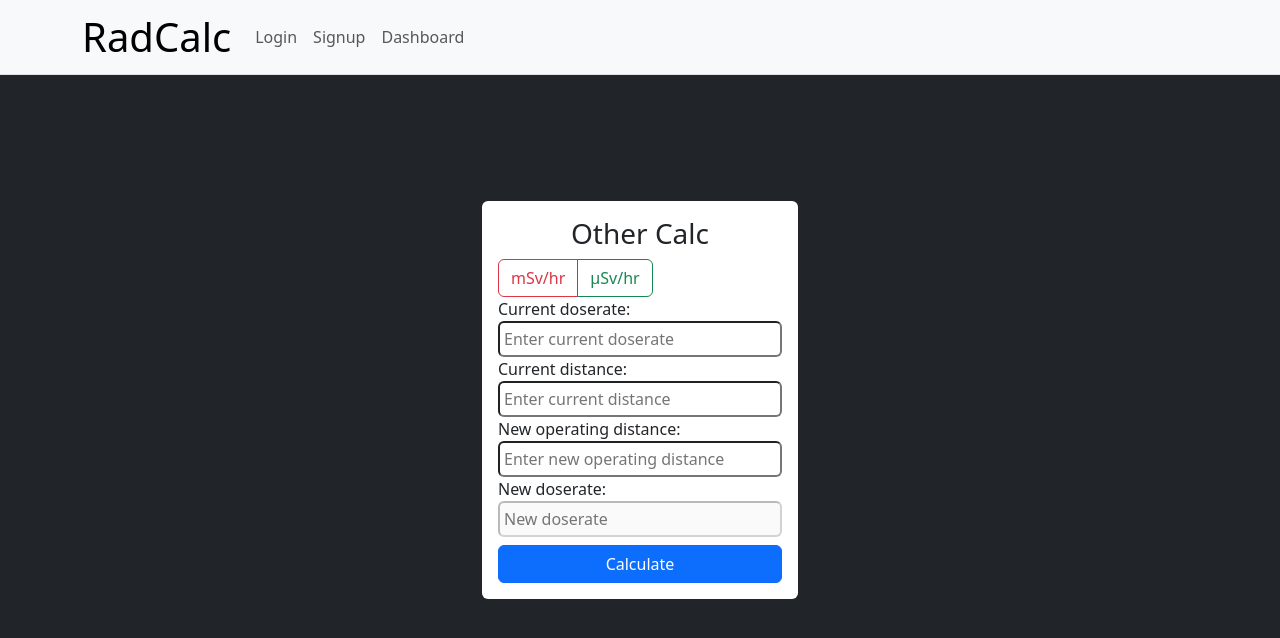
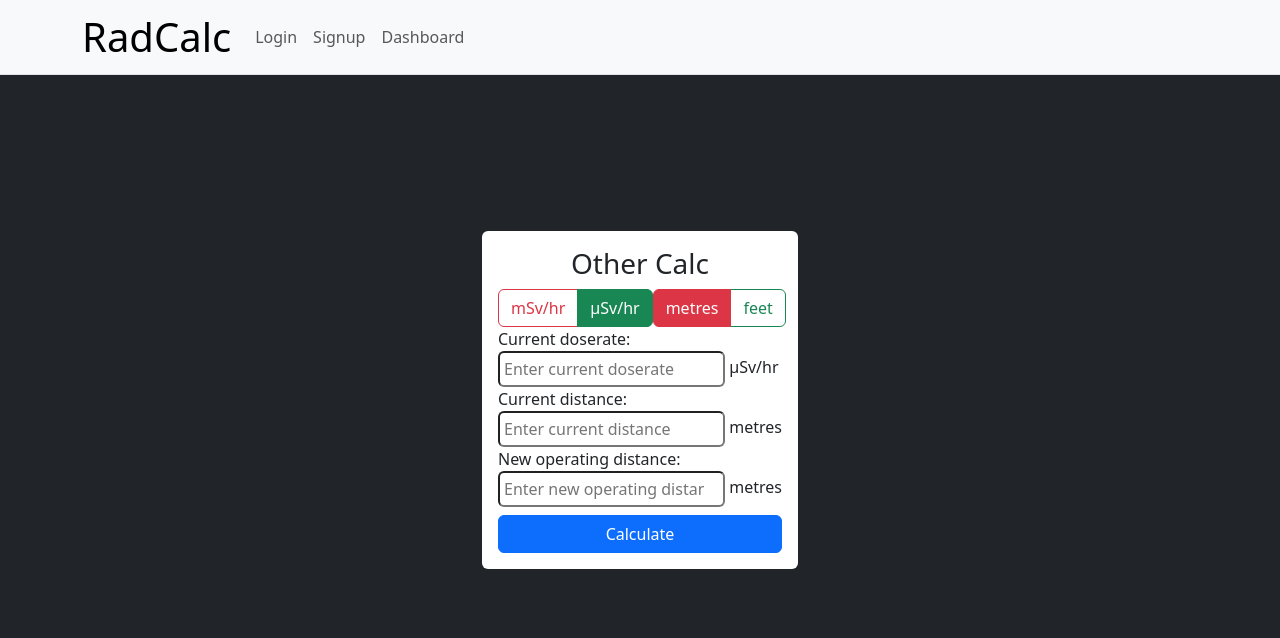
Before and after one commit to mikef80/radiation-calc-ts, a React (Vite) app in the folder client/: page /calculations/new in a window 1280 px wide. Shown: the top 638 px of the page. Built offline with nearby package versions, Linux system fonts and the light colour scheme.

Commit message:
rebuilding calculation details

```diff
--- a/client/src/App.tsx
+++ b/client/src/App.tsx
@@ -13,7 +13,7 @@ import Signup from "./components/Signup/Signup.tsx";
 import Root from "./components/Root/Root.tsx";
 import Home from "./components/Home/Home.tsx";
 import Dashboard from "./components/Dashboard/Dashboard.tsx";
-import CalculationDetails, {
+import CalculationDetails , {
   action as calculationAction,
 } from "./components/CalculationDetails/CalculationDetails.tsx";
 
@@ -23,12 +23,7 @@ const router = createBrowserRouter(
       <Route index element={<Home />} />
       <Route path='/signup' element={<Signup />} />
       <Route path='/login' element={<Login />} loader={loginLoader} action={loginAction} />
-      <Route path='/dashboard' element={<Dashboard />} loader={dashboardLoader}>
-        {/* <Route
-          path='calculations/:calculation_id'
-          element={<CalculationDetails />}
-        /> */}
-      </Route>
+      <Route path='/dashboard' element={<Dashboard />} loader={dashboardLoader} />
       <Route path='/calculations/:calculation_id' element={<CalculationDetails />} />
       <Route
         path='/calculations/new'
--- a/client/src/api/data.tsx
+++ b/client/src/api/data.tsx
@@ -4,3 +4,7 @@ axios.defaults.withCredentials = true;
 export async function getCalculations() {
   return await axios.get("http://localhost:8000/data/calcs");
 }
+
+export async function postCalculation(calcData: any) {
+  return await axios.post("http://localhost:8000/data/calcs", calcData);
+}
--- a/client/src/components/CalculationDetails/CalculationDetails.tsx
+++ b/client/src/components/CalculationDetails/CalculationDetails.tsx
@@ -1,6 +1,14 @@
 import { useState } from "react";
 import { Button, ButtonGroup, ToggleButton } from "react-bootstrap";
-import { Form, useLocation, useNavigation, useSearchParams } from "react-router-dom";
+import {
+  Form,
+  Navigate,
+  redirect,
+  useLocation,
+  useNavigation,
+  useSearchParams,
+} from "react-router-dom";
+import { postCalculation } from "../../api/data";
 
 export const loader = ({ request }: { request: Request }) => {
   return new URL(request.url).searchParams.get("message");
@@ -11,14 +19,36 @@ export const action = async ({ request }: { request: Request }) => {
   const current_doserate = formData.get("current_doserate") || null;
   const current_distance = formData.get("current_distance") || null;
   const new_operating_distance = formData.get("new_operating_distance") || null;
-  const radio = formData.get("radio");
-  console.log(radio, "<--radio");
+  const doserateRadio = formData.get("doserateRadio");
+  const distanceRadio = formData.get("distanceRadio");
 
   if (current_doserate && current_distance && new_operating_distance) {
     const new_doserate =
       +current_doserate * Math.pow(+current_distance / +new_operating_distance, 2);
-    (document.getElementById("new_doserate") as HTMLInputElement).value =
-      new_doserate.toString();
+    // (document.getElementById("new_doserate") as HTMLInputElement).value =
+    //  new_doserate.toString();
+
+    try {
+      const newCalc = {
+        calculation_date_time: new Date(),
+        calculation_type: "RDC",
+        current_doserate,
+        current_distance,
+        new_operating_distance,
+        new_doserate,
+        calculation_unit: doserateRadio,
+        distance_unit: distanceRadio,
+      };
+
+      const {data:{
+        calculation: { calculation_id },
+      }} = await postCalculation(newCalc);
+      console.log(calculation_id);
+
+      return redirect(`/dashboard`);
+    } catch (error: any) {
+      return "Couldn't submit reading";
+    }
   }
 
   return null;
@@ -26,91 +56,136 @@ export const action = async ({ request }: { request: Request }) => {
 
 const CalculationDetails = () => {
   const { state } = useLocation();
+  console.log(state);
+
+
   const navigation = useNavigation();
   const [searchParams] = useSearchParams();
   const calcType = searchParams.get("type");
-  const [radioValue, setRadioValue] = useState("1");
+  const [doserateRadioValue, setDoserateRadioValue] = useState("µSv/hr");
+  const [distanceRadioValue, setDistanceRadioValue] = useState("metres");
 
   const doserateUnits = [
     { name: "mSv/hr", value: "mSv/hr" },
     { name: "µSv/hr", value: "µSv/hr" },
   ];
   const distanceUnits = [
-    { name: "Metres", value: "Metres" },
-    { name: "Feet", value: "Feet" },
+    { name: "metres", value: "metres" },
+    { name: "feet", value: "feet" },
   ];
 
   return (
     <div className='d-flex justify-content-center align-items-center w-100 h-100 bg-dark'>
       <div className='col-11 col-sm-8 col-md-6 col-lg-4 col-xl-3 p-3 rounded bg-white'>
-        <Form method='post'>
+        <Form method='post' action="/calculations/new">
           <fieldset
             disabled={state ? state.readOnly : false || navigation.state === "submitting"}>
             <h3 className='text-center'>
               {calcType === "rdc" ? "Radiation Dose Calculator" : "Other Calc"}
             </h3>
 
+            <div className='d-flex justify-content-between '>
               <ButtonGroup>
                 {doserateUnits.map((radio, idx) => (
                   <ToggleButton
-                  key={idx}
-                  id={`radio-${idx}`}
+                    key={`doserate-${idx}`}
+                    id={`doserate-${idx}`}
                     type='radio'
                     variant={idx % 2 ? "outline-success" : "outline-danger"}
-                  name='radio'
+                    name='doserateRadio'
                     value={radio.value}
-                  checked={radioValue === radio.value}
-                  onChange={(e) => setRadioValue(e.currentTarget.value)}>
+                    checked={
+                      state
+                        ? state.calculation_unit === radio.value
+                        : doserateRadioValue === radio.value
+                    }
+                    onChange={(e) => setDoserateRadioValue(e.currentTarget.value)}>
                     {radio.name}
                   </ToggleButton>
                 ))}
               </ButtonGroup>
+              <ButtonGroup>
+                {distanceUnits.map((radio, idx) => (
+                  <ToggleButton
+                    key={`distance-${idx}`}
+                    id={`distance-${idx}`}
+                    type='radio'
+                    variant={idx % 2 ? "outline-success" : "outline-danger"}
+                    name='distanceRadio'
+                    value={radio.value}
+                    // checked={distanceRadioValue === radio.value}
+                    checked={
+                      state
+                        ? state.distance_unit === radio.value
+                        : distanceRadioValue === radio.value
+                    }
+                    onChange={(e) => setDistanceRadioValue(e.currentTarget.value)}>
+                    {radio.name}
+                  </ToggleButton>
+                ))}
+              </ButtonGroup>
+            </div>
 
             {/* These two fields are always present */}
             <div className='d-flex flex-column'>
               <div className='order-0 flex-column d-flex'>
                 <label htmlFor='current_doserate'>Current doserate:</label>
+                <div className='d-flex justify-content-between'>
                   <input
                     type='number'
                     name='current_doserate'
                     id='current_doserate'
                     placeholder='Enter current doserate'
                     defaultValue={state && state.current_doserate}
-                  className='rounded p-1'
+                    className='rounded p-1 flex-grow-1'
+                    style={{ maxWidth: "80%" }}
                   />
+                  <span className='p-1'>{doserateRadioValue}</span>
                 </div>
+              </div>
+
               <div className='order-1 flex-column d-flex'>
                 <label htmlFor='current_distance'>Current distance:</label>
+                <div className='d-flex justify-content-between '>
                   <input
                     type='number'
                     name='current_distance'
                     id='current_distance'
                     placeholder='Enter current distance'
                     defaultValue={state && state.current_distance}
-                  className='rounded p-1'
+                    className='rounded p-1 flex-grow-1'
+                    style={{ maxWidth: "80%" }}
                   />
+                  <span className='p-1'>{distanceRadioValue}</span>
+                </div>
               </div>
               {/* These two fields are always present and in this order */}
               {/* RDC - write access, LOE distance calc - read access */}
               <div
                 className={`flex-column d-flex ${calcType === "rdc" ? "order-2" : "order-3"}`}>
                 <label htmlFor='new_operating_distance'>New operating distance:</label>
+                <div className='d-flex justify-content-between '>
                   <input
                     type='number'
                     name='new_operating_distance'
                     id='new_operating_distance'
                     placeholder='Enter new operating distance'
                     disabled={false}
-                  defaultValue={state && state.new_distance}
-                  className='rounded p-1'
+                    defaultValue={state && state.new_operating_distance}
+                    className='rounded p-1 flex-grow-1'
+                    style={{ maxWidth: "80%" }}
                   />
+                  <span className='p-1'>{distanceRadioValue}</span>
+                </div>
               </div>
               {/* RDC - read access, LOE distance calc - write access */}
+              {state && (
                 <div
                   className={` flex-column d-flex ${
                     calcType === "rdc" ? "order-2" : "order-3"
                   }`}>
                   <label htmlFor='new_doserate'>New doserate:</label>
+                  <div className='d-flex justify-content-between '>
                     <input
                       type='number'
                       name='new_doserate'
@@ -118,9 +193,13 @@ const CalculationDetails = () => {
                       placeholder='New doserate'
                       disabled={true}
                       defaultValue={state && state.new_doserate}
-                  className='rounded p-1'
+                      className='rounded p-1 flex-grow-1'
+                      style={{ maxWidth: "80%" }}
                     />
+                    <span className='p-1'>{doserateRadioValue}</span>
                   </div>
+                </div>
+              )}
               {!state && (
                 <Button variant='primary' type='submit' className='w-100 order-last mt-2'>
                   {navigation.state === "submitting" ? "Calculating..." : "Calculate"}
--- a/client/src/components/Login/Login.tsx
+++ b/client/src/components/Login/Login.tsx
@@ -3,6 +3,8 @@ import { LinkContainer } from "react-router-bootstrap";
 import { Nav } from "react-bootstrap";
 import { useLoaderData, Form, redirect, useActionData, useNavigation } from "react-router-dom";
 import { onLogin } from "../../api/auth";
+import { useDispatch } from "react-redux";
+import { authenticateUser } from "../../redux/slices/authSlice";
 
 export const loader = ({ request }: { request: Request }) => {
   return new URL(request.url).searchParams.get("message");
@@ -13,12 +15,16 @@ export const action = async ({ request }: { request: Request }) => {
   const email = formData.get("email");
   const password = formData.get("password");
   const pathname = new URL(request.url).searchParams.get("redirectTo") || "/dashboard";
+  // const dispatch = useDispatch(); /* can't use hook outside of component function */
 
   try {
     await onLogin({ email, password });
+    // dispatch(authenticateUser());
     localStorage.setItem("isAuth", "true");
     return redirect(pathname);
   } catch (error: any) {
+    console.log(error);
+
     return "Couldn't log user in";
   }
 };
```
Also changed, not shown: client/src/components/Dashboard/Dashboard.tsx (+9 -7 lines), client/src/api/auth.tsx (line endings or trailing spaces). Lines whose indentation alone changed are shown as unchanged.
